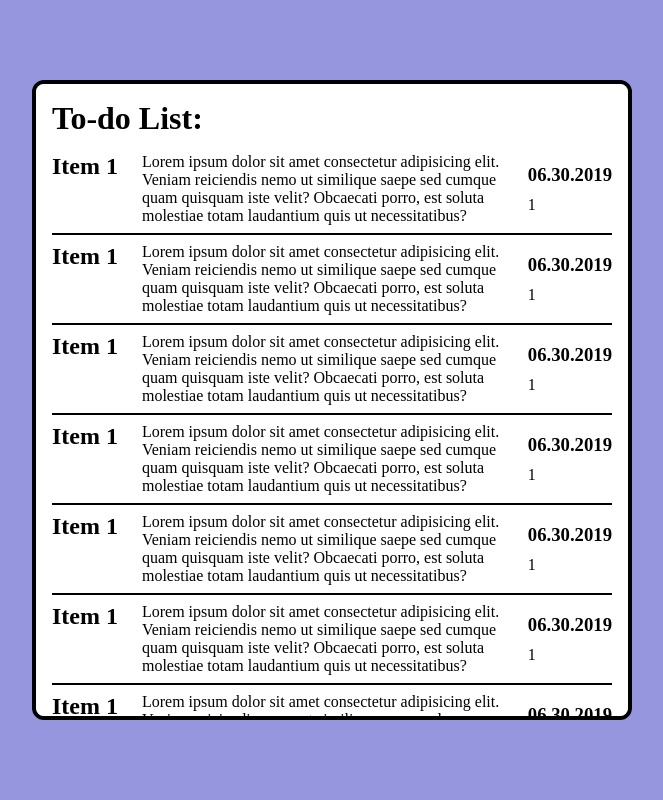
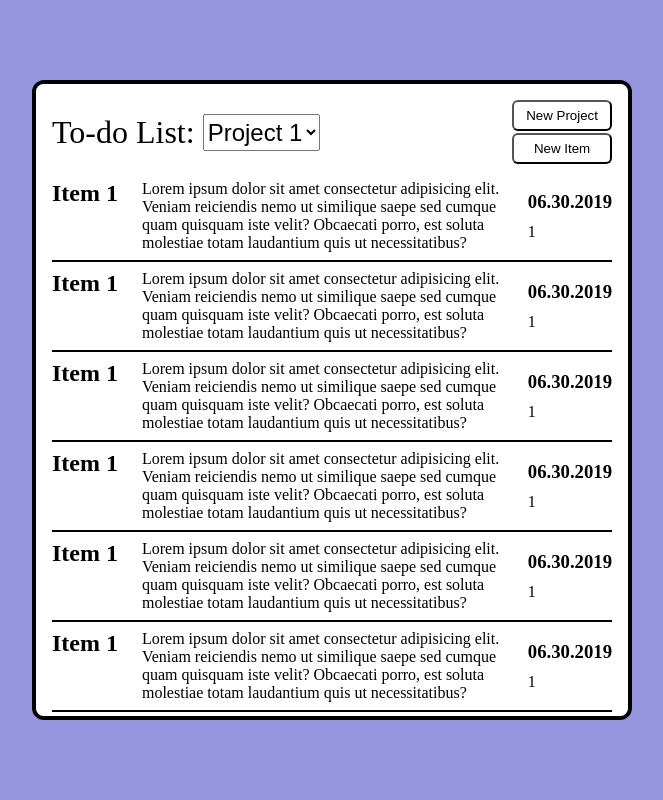
Before and after one commit to adamdrsinc/odin-todolist, a website built with webpack: page src/index.html in a window 1280 px wide. Shown: the whole page, without its empty margins (308-971 px from the left). Built offline with nearby package versions, Linux system fonts and the light colour scheme.

Commit message:
Add overflow, add new project new item buttons, add drop down menu to pick project

```diff
--- a/src/css/style.css
+++ b/src/css/style.css
@@ -35,8 +35,43 @@ body{
     overflow: auto;
 }
 
-#pad > h1{
+#pad-top-bar{
+    display: flex;
+    justify-content: space-between;
+    align-items: center;
+}
+
+#buttons-create-new{
+    display: flex;
+    flex-direction: column;
+    gap: 2px;
+}
+
+#buttons-create-new > button{
+    padding: 6px 12px;
+    border-radius: 6px;
+    cursor: pointer;
+    background-color: white;
+    color: black;
+    transition: background-color 0.3s ease, color 0.3s ease;
+}
+
+#buttons-create-new > button:hover{
+    background-color: lightcoral;
+    color: white;
+}
+
+#project-selector-container{
+    display: flex;
+    gap: 8px;
+}
+
+#project-selector-container > label{
     font-size: 2rem;
+}
+
+#project-selector-container > select{
+    font-size: 1.5rem;
 }
 
 #list-item-grid{
--- a/src/index.html
+++ b/src/index.html
@@ -9,7 +9,22 @@
     <header></header>
     <div id="content">
         <div id="pad">
-            <h1>To-do List:</h1>
+            <div id="pad-top-bar">
+                <div id="project-selector-container">
+                    <label for="project-dropdown">To-do List:</label>
+                    <select name="project" id="project-dropdown">
+                        <option value="project1">Project 1</option>
+                        <option value="project2">Project 2</option>
+                        <option value="project3">Project 3</option>
+                        <option value="project4">Project 4</option>
+                    </select>
+                </div>
+                <div id="buttons-create-new">
+                    <button type="submit">New Project</button>
+                    <button type="submit">New Item</button>
+                </div>
+            </div>
+
             <div id="list-item-grid">
                 <div class="list-item">
                     <h2 class="title">Item 1</h2>
```
Also changed, not shown: src/todo.js (added, +42 -0 lines).
